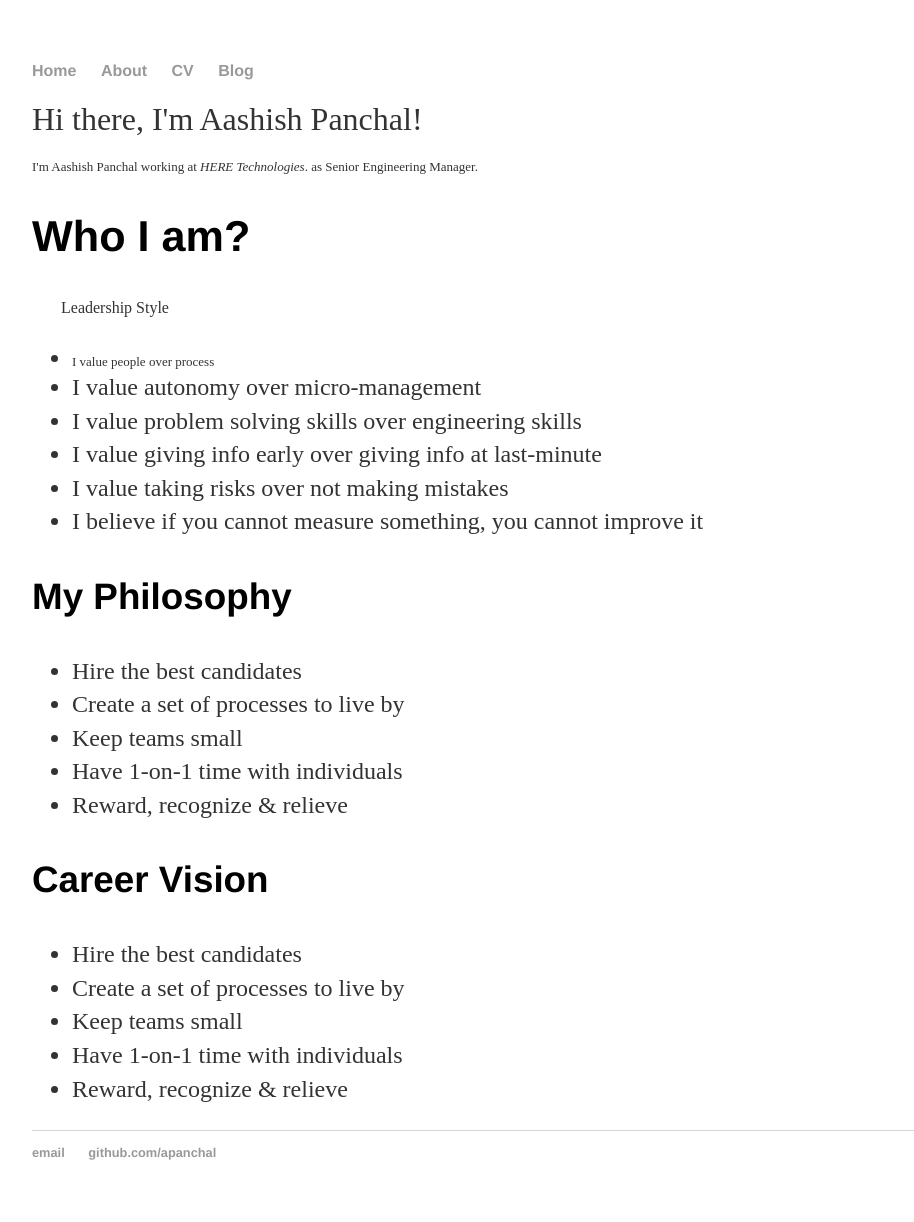
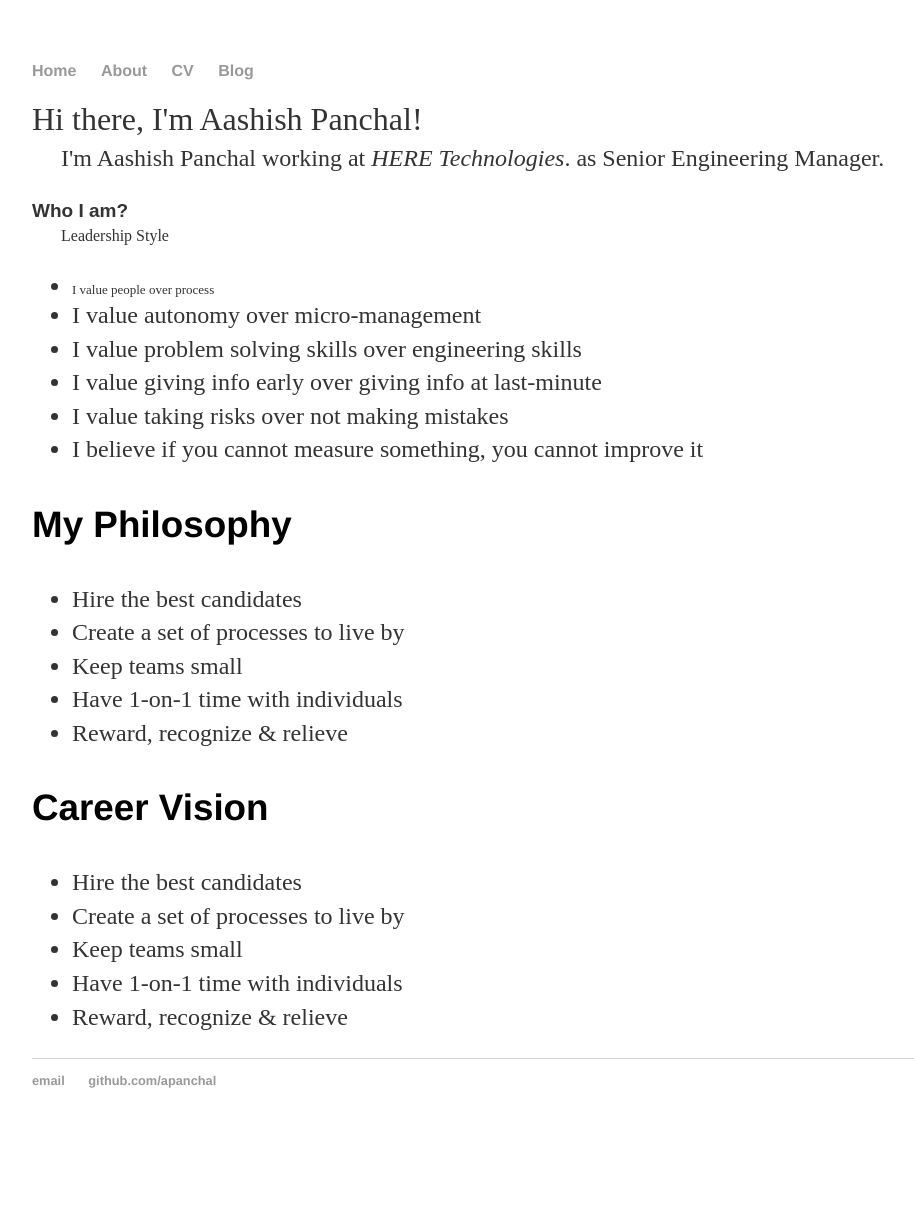
Before and after one commit to apanchal/apanchal.github.io, a Jekyll site: the page built from index.html, in a window 1280 px wide. Shown: the whole page, without its empty margins (160-1074 px from the left). Built offline with Jekyll 4.4.1, drawn with Linux system fonts in a browser that asks for light colours; after the commit the page ends 1150 px from its top, so only the background shows below that.

Commit message:
Update index.html

```diff
--- a/index.html
+++ b/index.html
@@ -5,11 +5,11 @@ title: Aashish Panchal
 
 		<div">
 			<p class="p0 ft0" >Hi there, I'm Aashish Panchal!</p>
-			<p class="p4 ft4">I'm Aashish Panchal working at <em>HERE Technologies</em>. as Senior Engineering Manager.</p>
+			<p class="p16 ft16">I'm Aashish Panchal working at <em>HERE Technologies</em>. as Senior Engineering Manager.</p>
 		</div>
 		</p>
 		<div>
-			<h2>Who I am?</h2>
+			<p class="p4 ft3">Who I am?</p>
 			<p class="p10 ft6">Leadership Style</p>
 			<ul>
 				<li><p class="p5 ft1">I value people over process</p></li>
```
